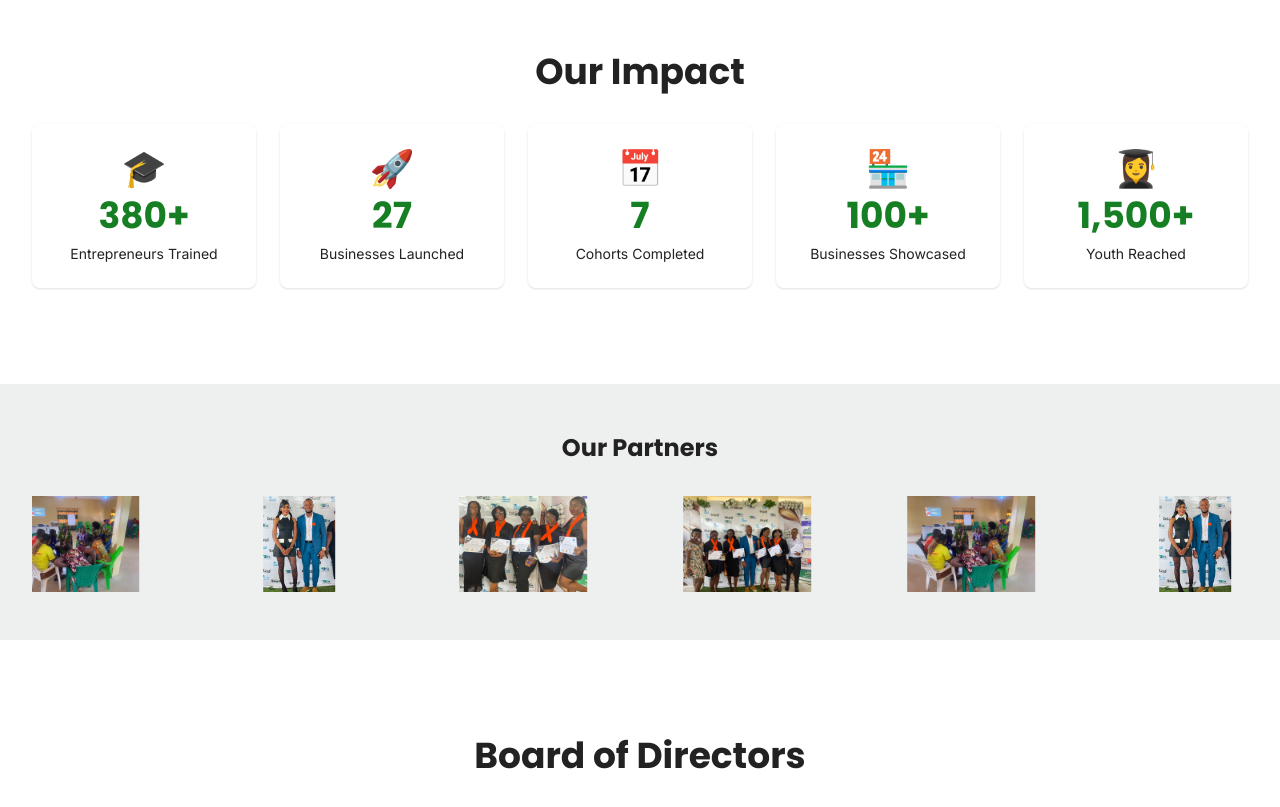
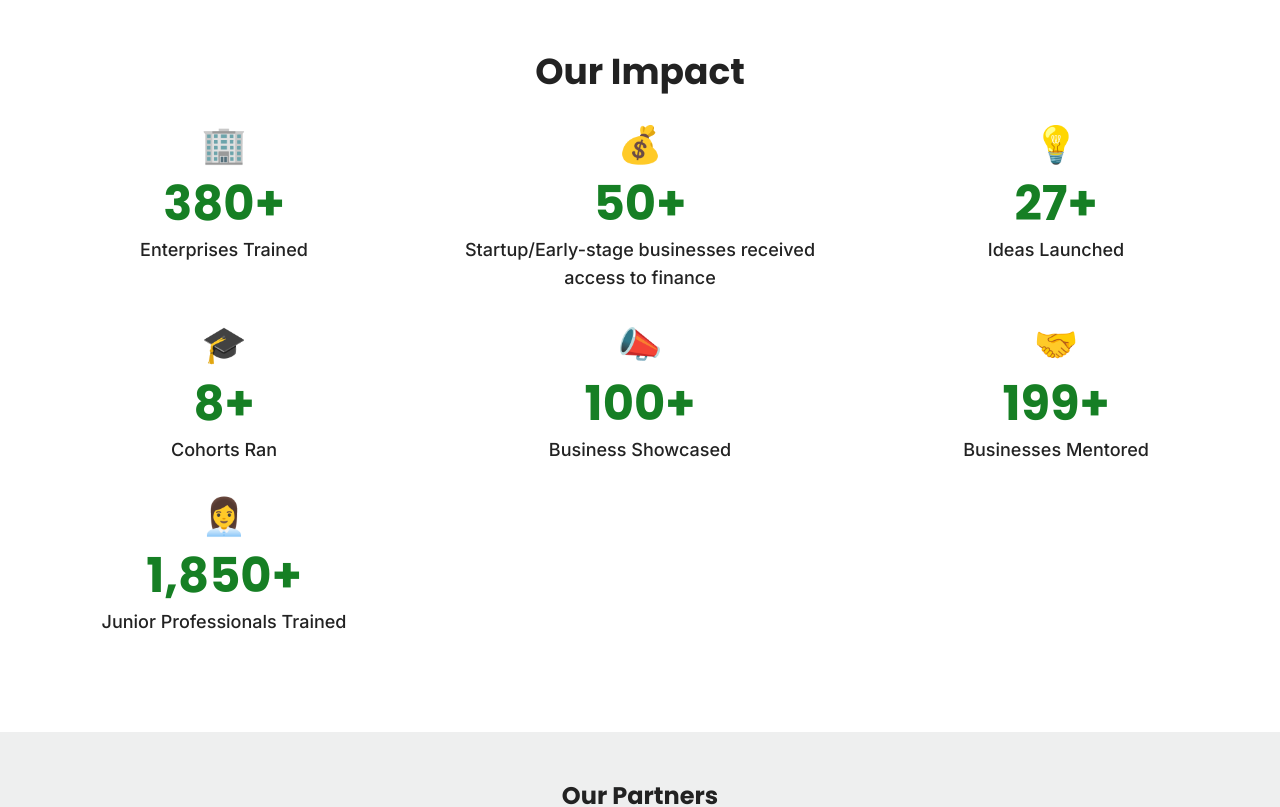
Before and after one commit to 231gamer/dks-liberia, a Next.js app: page /about in a window 1280 px wide. Shown: the part 2920-3727 px from the top of the page. Built offline with nearby package versions, Linux system fonts and the light colour scheme.

Commit message:
program deatails improve & our journey edited

```diff
--- a/data/programs.json
+++ b/data/programs.json
@@ -3,7 +3,7 @@
     "id": "edp",
     "title": "Enterprise Development Program (EDP)",
     "summary": "Comprehensive entrepreneurship training program designed to equip aspiring entrepreneurs with the skills and knowledge needed to start and grow successful businesses.",
-    "description": "The Enterprise Development Program is our flagship initiative, providing six months of intensive training covering business planning, financial management, marketing, and operations. Participants receive mentorship, access to resources, and networking opportunities that help them transform their business ideas into reality.",
+    "description": "The Enterprise Development Program (EDP) is our flagship initiative, delivering an intensive, two-month training program that can be fully customized to meet the unique needs of organizations and individuals. Covering business planning, financial management, marketing, and operations, the EDP combines practical training, one-on-one mentorship, access to resources, and networking opportunities to help participants turn ideas into sustainable, high-impact businesses. In partnership with the Universal Outreach Foundation (UOF), we have successfully run 7 distinctive cohorts of the Strive Business Development Program (SBDP), training over 285 ideators, entrepreneurs, and MSME owners, mentoring 199 businesses, and launching 27 new enterprises. Our SBDP Growth Accelerator Program, now the 8th cohort, continues this legacy of transforming ambitious ideas into thriving ventures. Whether you are looking to empower your team, scale your business, or apply as an aspiring entrepreneur, the EDP delivers measurable results that create lasting impact.",
     "image": "/program-1.jpeg",
     "impact": "Over 500 entrepreneurs trained, 150+ businesses launched, 300+ jobs created",
     "duration": "6 months",
@@ -13,7 +13,7 @@
     "id": "ipsdp",
     "title": "Integrated Professional Skills Development Program (IPS-DP)",
     "summary": "A holistic professional development program that combines technical skills training with essential soft skills for career advancement.",
-    "description": "The Integrated Professional Skills Development Program prepares individuals for success in today's competitive job market. The program covers project management, communication, leadership, digital literacy, and industry-specific technical skills. Participants work on real-world projects and receive personalized career coaching.",
+    "description": "Since 2019, we have trained over 1,850 students, youth, emerging leaders, and professionals, equipping them with practical skills in project management, procurement, project proposal writing, monitoring and evaluation, report writing, and financial management. The Integrated Professional Skills Development Program (IPS-DP) is designed to prepare individuals for success in today’s competitive job market. Participants gain expertise in project management, communication, leadership, digital literacy, and industry-specific technical skills, while working on real-world projects and receiving personalized career coaching. Whether you are an organization looking to upskill your team or an aspiring professional seeking career-ready competencies, the IPS-DP delivers measurable outcomes, building capable, confident, and market-ready talent.",
     "image": "/program-2.jpeg",
     "impact": "400+ professionals trained, 85% career advancement rate, 250+ job placements",
     "duration": "4 months",
@@ -23,7 +23,7 @@
     "id": "gip",
     "title": "Green Innovation Program (GIP)",
     "summary": "Empowering entrepreneurs to build sustainable businesses that address environmental challenges while creating economic value.",
-    "description": "The Green Innovation Program focuses on sustainable business practices and environmental stewardship. Participants learn about renewable energy, waste management, sustainable agriculture, and eco-friendly product development. The program includes access to green technology resources and connects participants with sustainability-focused investors and partners.",
+    "description": "The Green Innovation Program (GIP) empowers entrepreneurs and professionals to develop sustainable, environmentally responsible businesses. Participants gain practical skills in renewable energy, waste management, sustainable agriculture, and eco-friendly product development, while accessing green technology resources and personalized mentorship. The program also connects participants with sustainability-focused investors and strategic partners, helping them scale innovative solutions that create economic value and environmental impact. Whether you are an organization seeking to build a green workforce or an entrepreneur aiming to launch eco-friendly ventures, the GIP delivers measurable outcomes and fosters high-impact, sustainable businesses.",
     "image": "/program-3.jpeg",
     "impact": "200+ green businesses launched, 100+ environmental projects, significant waste reduction",
     "duration": "5 months",
--- a/pages/about.tsx
+++ b/pages/about.tsx
@@ -8,6 +8,7 @@ import PageHeader from '../components/PageHeader';
 import teamData from '../data/team.json';
 import WhatWeDo from '../components/WhatWeDo';
 import PartnersStrip from '../components/PartnersStrip';
+import StatsCounter from '../components/StatsCounter';
 
 interface AboutProps {
   team: typeof teamData;
@@ -15,16 +16,41 @@ interface AboutProps {
 
 export default function About({ team }: AboutProps) {
   const milestones = [
-    { year: '2019 - Present', event: 'Trained over 1,850 youth, equipping them with entrepreneurial skills, mentorship, and practical business knowledge.' },
-    { year: '2019 - Present', event: 'Launched the Integrated Professional Skills Development Program (IPS-DP) to strengthen workforce capabilities.' },
-    { year: '2022 – Present', event: 'Trained over 285 MSMEs, ideators, and entrepreneurs, supporting business growth and enterprise development.' },
-    { year: '2022 – Present', event: 'Launched the Enterprise Development Program (EDP) to support startups and early-stage businesses.' },
-    { year: '2023', event: 'Partnered with Giving Joy Grants to train 55 female entrepreneurs, promoting women-led enterprises.' },
-    { year: '2024', event: 'Strengthened partnership with the Universal Outreach Foundation to manage the Strive Business Development Program (SBDP).' },
-    { year: '2024', event: 'Actively managing the SBDP, providing mentorship, training, and business support to youth and early-stage entrepreneurs.' },
-    { year: '2025', event: 'Launched the Green Innovation Program (GIP), promoting sustainable and environmentally responsible entrepreneurship.' },
-    { year: '2025', event: 'Strengthened partnership with Conservation International under the Adaptation Acceleration Program.' },
-    { year: '2025', event: 'Launched the SBDP Growth Accelerator Program (GAP), enhancing business scalability and investment readiness.' },
+    {
+      year: '2019–Present',
+      events: [
+        'Trained over 1,850 youth, equipping them with entrepreneurial skills, mentorship, and practical business knowledge.',
+        'Launched the Integrated Professional Skills Development Program (IPS-DP) to strengthen workforce capabilities.',
+      ],
+    },
+    {
+      year: '2022–Present',
+      events: [
+        'Trained over 285 MSMEs, ideators, and entrepreneurs, supporting business growth and enterprise development.',
+        'Launched the Enterprise Development Program (EDP) to support startups and early-stage businesses.',
+      ],
+    },
+    {
+      year: '2023',
+      events: [
+        'Partnered with Giving Joy Grants to train 55 female entrepreneurs, promoting women-led enterprises.',
+      ],
+    },
+    {
+      year: '2024',
+      events: [
+        'Strengthened partnership with the Universal Outreach Foundation to manage the Strive Business Development Program (SBDP).',
+        'Actively managing the SBDP, providing mentorship, training, and business support to youth and early-stage entrepreneurs.',
+      ],
+    },
+    {
+      year: '2025',
+      events: [
+        'Launched the Green Innovation Program (GIP), promoting sustainable and environmentally responsible entrepreneurship.',
+        'Strengthened partnership with Conservation International under the Adaptation Acceleration Program.',
+        'Launched the SBDP Growth Accelerator Program (GAP), enhancing business scalability and investment readiness.',
+      ],
+    },
   ];
 
   const missionVision = {
@@ -86,20 +112,14 @@ export default function About({ team }: AboutProps) {
   ];
 
   const impactStats = [
-    { label: 'Entrepreneurs Trained', value: '380+' },
-    { label: 'Businesses Launched', value: '27' },
-    { label: 'Cohorts Completed', value: '7' },
-    { label: 'Businesses Showcased', value: '100+' },
-    { label: 'Youth Reached', value: '1,500+' },
+    { end: 380, suffix: '+', label: 'Enterprises Trained', icon: '🏢' },
+    { end: 50, suffix: '+', label: 'Startup/Early-stage businesses received access to finance', icon: '💰' },
+    { end: 27, suffix: '+', label: 'Ideas Launched', icon: '💡' },
+    { end: 8, suffix: '+', label: 'Cohorts Ran', icon: '🎓' },
+    { end: 100, suffix: '+', label: 'Business Showcased', icon: '📣' },
+    { end: 199, suffix: '+', label: 'Businesses Mentored', icon: '🤝' },
+    { end: 1850, suffix: '+', label: 'Junior Professionals Trained', icon: '👩‍💼' },
   ];
-
-  const impactIcons: Record<string, string> = {
-    'Entrepreneurs Trained': '🎓',
-    'Businesses Launched': '🚀',
-    'Cohorts Completed': '📅',
-    'Businesses Showcased': '🏪',
-    'Youth Reached': '👩‍🎓',
-  };
 
   return (
     <>
@@ -229,20 +249,9 @@ export default function About({ team }: AboutProps) {
             >
               Our Impact
             </motion.h2>
-            <div className="grid grid-cols-2 md:grid-cols-5 gap-6">
-              {impactStats.map((stat, i) => (
-                <motion.div
-                  key={i}
-                  initial={{ opacity: 0, y: 20 }}
-                  whileInView={{ opacity: 1, y: 0 }}
-                  viewport={{ once: true }}
-                  transition={{ duration: 0.4, delay: i * 0.1 }}
-                  className="bg-gray-50 p-6 rounded-lg shadow text-center"
-                >
-                  <div className="text-4xl mb-2 text-primary">{impactIcons[stat.label] ?? '⭐'}</div>
-                  <h3 className="text-4xl font-bold text-primary mb-2">{stat.value}</h3>
-                  <p className="text-gray-600 text-sm">{stat.label}</p>
-                </motion.div>
+            <div className="grid grid-cols-1 sm:grid-cols-2 xl:grid-cols-3 2xl:grid-cols-4 gap-8">
+              {impactStats.map((stat) => (
+                <StatsCounter key={stat.label} {...stat} />
               ))}
             </div>
           </div>
@@ -374,16 +383,25 @@ export default function About({ team }: AboutProps) {
                   whileInView={{ opacity: 1, x: 0 }}
                   viewport={{ once: true }}
                   transition={{ duration: 0.5, delay: index * 0.1 }}
-                  className="flex items-start mb-8"
+                  className="flex items-start mb-10"
                 >
-                  <div className="flex-shrink-0 w-20 text-right pr-6">
-                    <div className="text-2xl font-bold text-primary font-heading">
+                  <div className="flex-shrink-0 w-28 text-right pr-6">
+                    <div className="text-2xl font-bold text-primary font-heading whitespace-nowrap">
                       {milestone.year}
                     </div>
                   </div>
-                  <div className="flex-shrink-0 w-4 h-4 rounded-full bg-primary mt-2 -ml-2"></div>
-                  <div className="flex-1 pl-6 pb-8 border-l-2 border-primary">
-                    <p className="text-gray-600">{milestone.event}</p>
+                  <div className="flex-shrink-0 relative">
+                    <div className="w-4 h-4 rounded-full bg-primary mt-2 mx-auto"></div>
+                    <div className="absolute left-2 top-6 h-full border-l-2 border-primary"></div>
+                  </div>
+                  <div className="flex-1 pl-8">
+                    <ul className="space-y-4">
+                      {milestone.events.map((event, eventIndex) => (
+                        <li key={eventIndex} className="text-gray-600">
+                          {event}
+                        </li>
+                      ))}
+                    </ul>
                   </div>
                 </motion.div>
               ))}
```
Also changed, not shown: pages/programeg.tsx (+20 -3 lines), pages/programs.tsx (+15 -2 lines).
